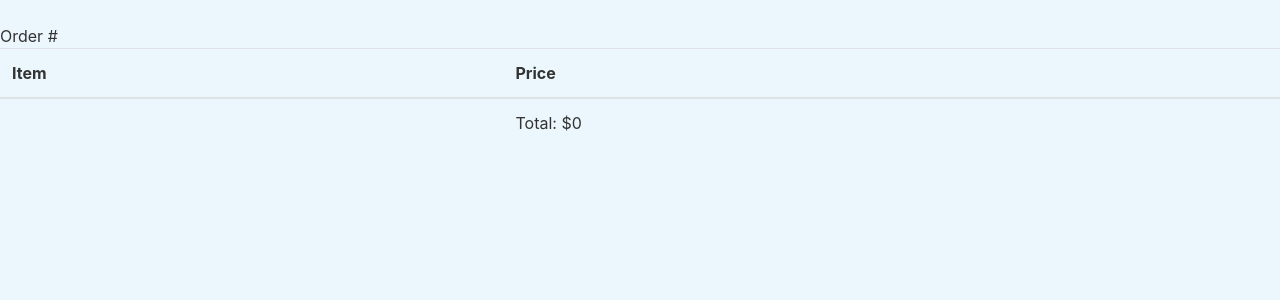
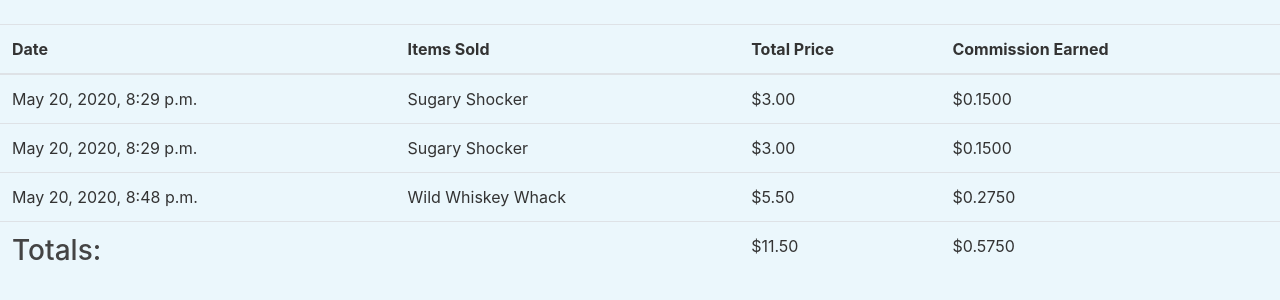
Before and after one commit to tuansydau/LemonadeStandWebsite, a Django app: page /sales/report/ in a window 1280 px wide. Shown: the part 56-356 px from the top of the page. Run offline with Django 3.2, Linux system fonts and the light colour scheme; a user stored in the database is signed in; data comes from the database, SQL or seed files in the repository; both versions use the stored data as it was after the commit; some libraries are stand-ins or nearby versions.

Commit message:
Sales report is usable with price totals and commission calculations, need to manually filter queries within sales/views.py sales_report module

```diff
--- a/sales/models.py
+++ b/sales/models.py
@@ -36,7 +36,7 @@ class order(models.Model):
         return orderTotal
 
     def commissions(self):
-        return "%.2f" % (self.total() * self.salesperson.commission)
+        return (self.total() * self.salesperson.commission)
 
     def __str__(self):
         return 'Order #{}'.format(self.orderID)
--- a/sales/templates/sales/base.html
+++ b/sales/templates/sales/base.html
@@ -50,7 +50,6 @@
     {% block content %}
     {% endblock content %}
 
-
     <script src="https://code.jquery.com/jquery-3.2.1.slim.min.js"
         integrity="sha384-KJ3o2DKtIkvYIK3UENzmM7KCkRr/rE9/Qpg6aAZGJwFDMVNA/GpGFF93hXpG5KkN"
         crossorigin="anonymous"></script>
--- a/sales/templates/sales/report.html
+++ b/sales/templates/sales/report.html
@@ -3,25 +3,40 @@
 
 <table class="table">
 
-Order #{{ Order.orderID }}
     <thead>
-<th>Item</th>
-<th>Price</th>
+        <th>Date</th>
+        <th>Items Sold</th>
+        <th>Total Price</th>
+        <th>Commission Earned</th>
     </thead>
 
     <tfoot>
         <tr>
             <td>
+                <h3>Totals:</h3>
+            <td></td>
             <td>
-                Total: $0
+                ${{ totals }}
+            </td>
+            <td>
+                ${{ commissionsTotals }}
             </td>
             </td>
         </tr>
     </tfoot>
 
-{% for item in Order.items.all %}
+    {% for order in Order %}
+    <tr>
+        <td> {{ order.orderTime }} </td>
 
-<tr><td> {{ item }} </td><td>{{ item.price }}</td></tr>
+        <td>
+            {% for item in order.items.all %}
+            {{ item.name }}<br>
+            {% endfor %}
+        </td>
+        <td>${{ order.total }}</td>
+        <td>${{ order.commissions }}</td>
+    </tr>
     {% endfor %}
 </table>
 
--- a/sales/templates/sales/view.html
+++ b/sales/templates/sales/view.html
@@ -16,10 +16,10 @@
                 <h3>Totals:</h3>
             <td></td>
             <td>
-                ${{ Order.all_orders_total }}
+                ${{ totals }}
             </td>
             <td>
-                ${{ commissionsdawg }}
+                ${{ commissionsTotals }}
             </td>
             </td>
         </tr>
--- a/sales/urls.py
+++ b/sales/urls.py
@@ -5,6 +5,6 @@ urlpatterns = [
     path('', views.home, name='sales-home'),
     path('sales/form/', views.sales_form, name='sales-form'),
     path('sales/report/', views.sales_report, name='sales-report'),
-    path('sales/view/', views.view, name='sales-view'),
+# a testing page for sales/report/   path('sales/view/', views.view, name='sales-view'),
     path('submit_sales_form/', views.submit_sales_form, name='sales-form-submit')
 ]
--- a/sales/views.py
+++ b/sales/views.py
@@ -35,6 +35,7 @@ def sales_form(request):
         if form.is_valid():
             text = form.cleaned_data['post']
             args = {'form': form, 'text': text}
+            messages.success(request, f'Your order has been saved.')
             return render(request, self.template_name, {'form': form})
 
     return render(request, template_name, {'form': form})
@@ -70,20 +71,25 @@ def submit_sales_form(request):
 #     items = list(item.objects.all())
 #     return render(request, 'sales/form.html', {'items': items})
 
+@login_required
+def sales_report(request):
+    Order = order.objects.filter(salesperson__name="John Rice", orderTime__range=["2011-01-11", "2020-05-26"])
 
-def view(request):
-    Order = order.objects.filter(salesperson__name="Larry Long", orderTime__range=["2011-01-11", "2020-05-26"])
+    commissionsTotals = 0
+    for ordernum in Order.all():
+        commissionsTotals = commissionsTotals+ordernum.commissions()
 
-    def all_orders_total(self):
-        allOrdersTotal = 0.00
-        allOrdersTotal = sum([instance.total for instance in self.Order.all()])
-        return allOrdersTotal
+    print(commissionsTotals)
 
-    context = {"Order": Order}
-    template = "sales/view.html"
+    context = {"Order": Order,
+                "totals": sum([instance.total() for instance in Order.all()]),
+                "commissionsTotals": commissionsTotals
+                }
+
+    template = "sales/report.html"
     return render(request, template, context)
 
-
+# debug if time allows
 # def add_to_order(request, slug):
 #     order = Order.objects.all()[0]
 #     try:
@@ -99,6 +105,6 @@ def view(request):
 #     return HttpResponseRedirect(reverse('sales-view'))
 
 
-@login_required
-def sales_report(request):
-    return render(request, 'sales/report.html')
+# @login_required
+# def sales_report(request):
+#     return render(request, 'sales/report.html')
```
Also changed, not shown: db.sqlite3. Lines whose indentation alone changed are shown as unchanged.
